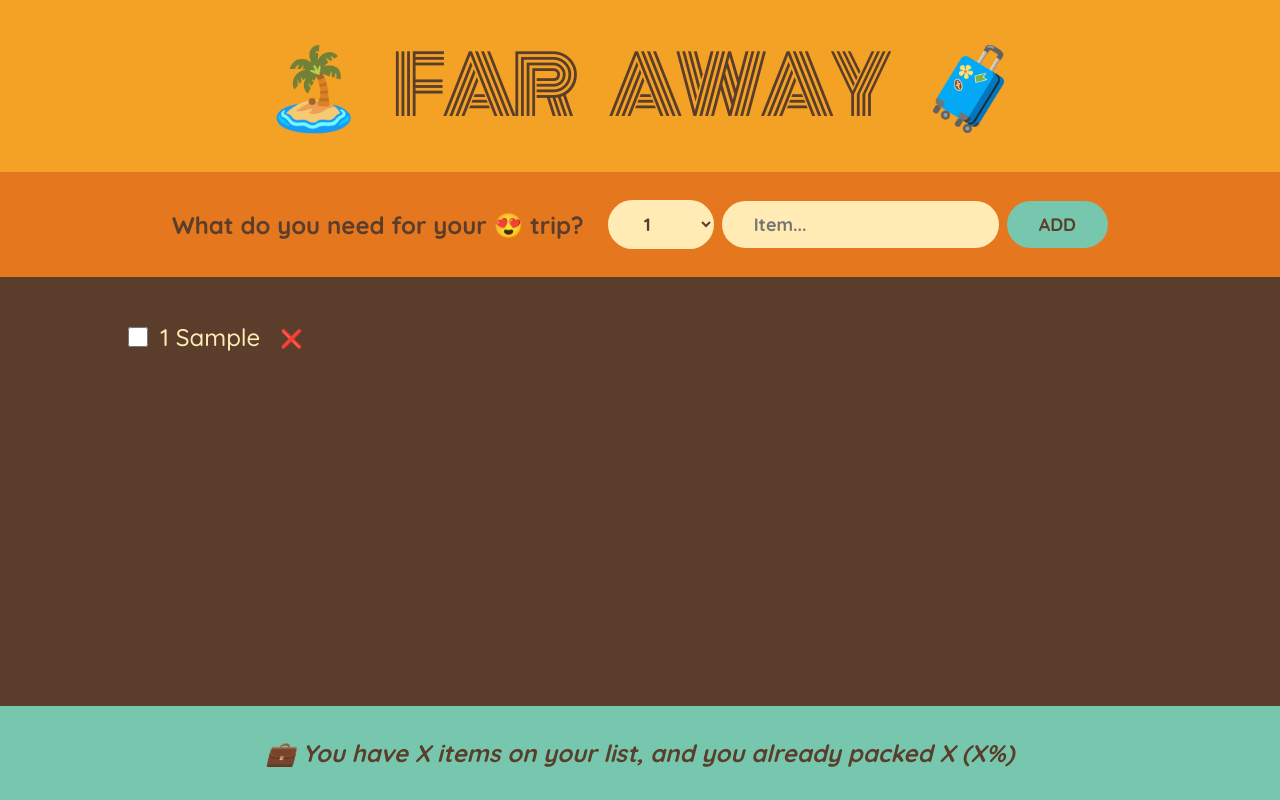
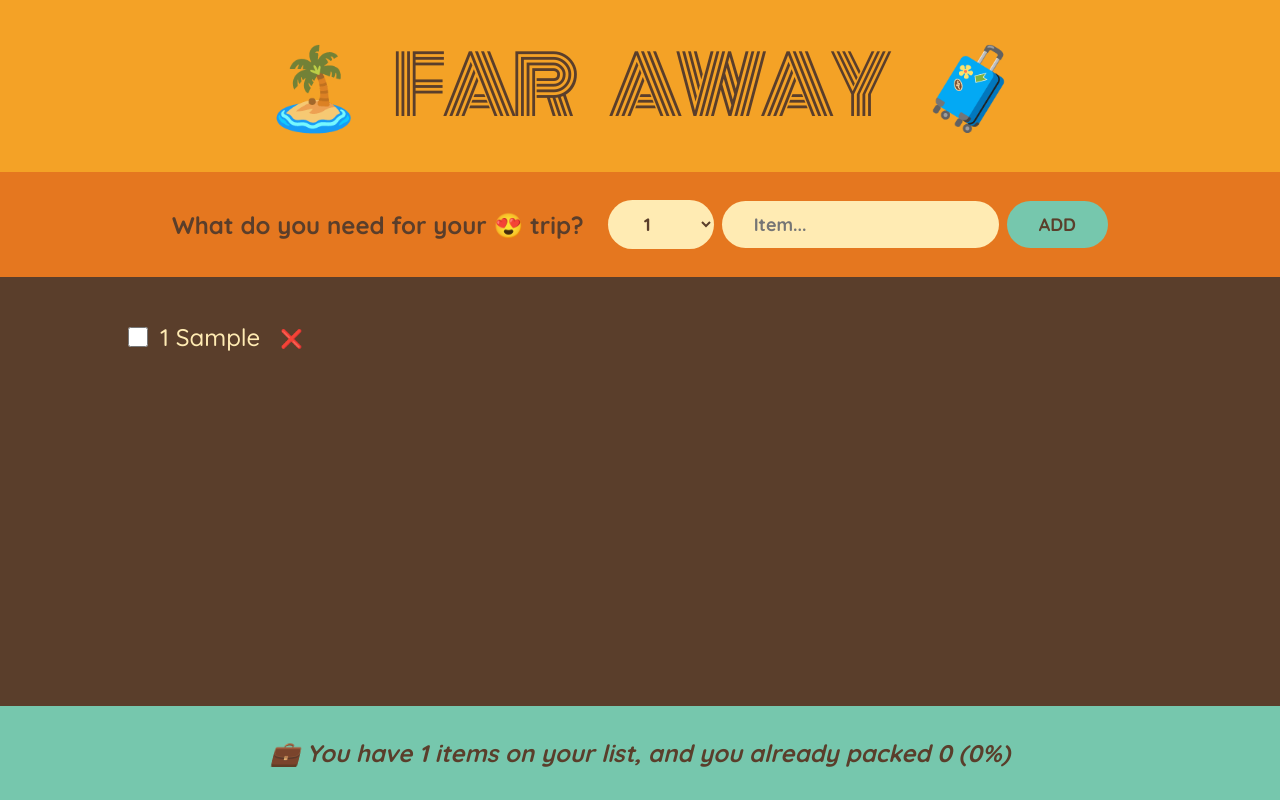
Before and after one commit to JuzerShakir/plan_my_vacation, a React (Create React App) app: page / in a window 1280 px wide. Both pictures are taken after typing "Sample" into the empty fields and a click on the button "ADD". Built offline with nearby package versions, Linux system fonts and the light colour scheme.

Commit message:
show stats

```diff
--- a/src/App.js
+++ b/src/App.js
@@ -28,7 +28,7 @@
         onDeleteItem={handleDeleteItem}
         onToggleItem={handleToggleItem}
       />
-      <Stats />
+      <Stats items={items} />
     </div>
   );
 }
@@ -111,10 +111,25 @@
   );
 }
 
-function Stats() {
+function Stats({ items }) {
+  if (!items.length) {
+    return (
+      <p className="stats">
+        <em>Start adding some items to your packing list 🚀</em>
+      </p>
+    );
+  }
+
+  const numCount = items.length;
+  const numPacked = items.filter((item) => item.packed).length;
+  const percentage = (numPacked / numCount) * 100;
+
   return (
     <footer className="stats">
-      <em> 💼 You have X items on your list, and you already packed X (X%)</em>
+      <em>
+        💼 You have {numCount} items on your list, and you already packed{" "}
+        {numPacked} ({percentage}%)
+      </em>
     </footer>
   );
 }
```
